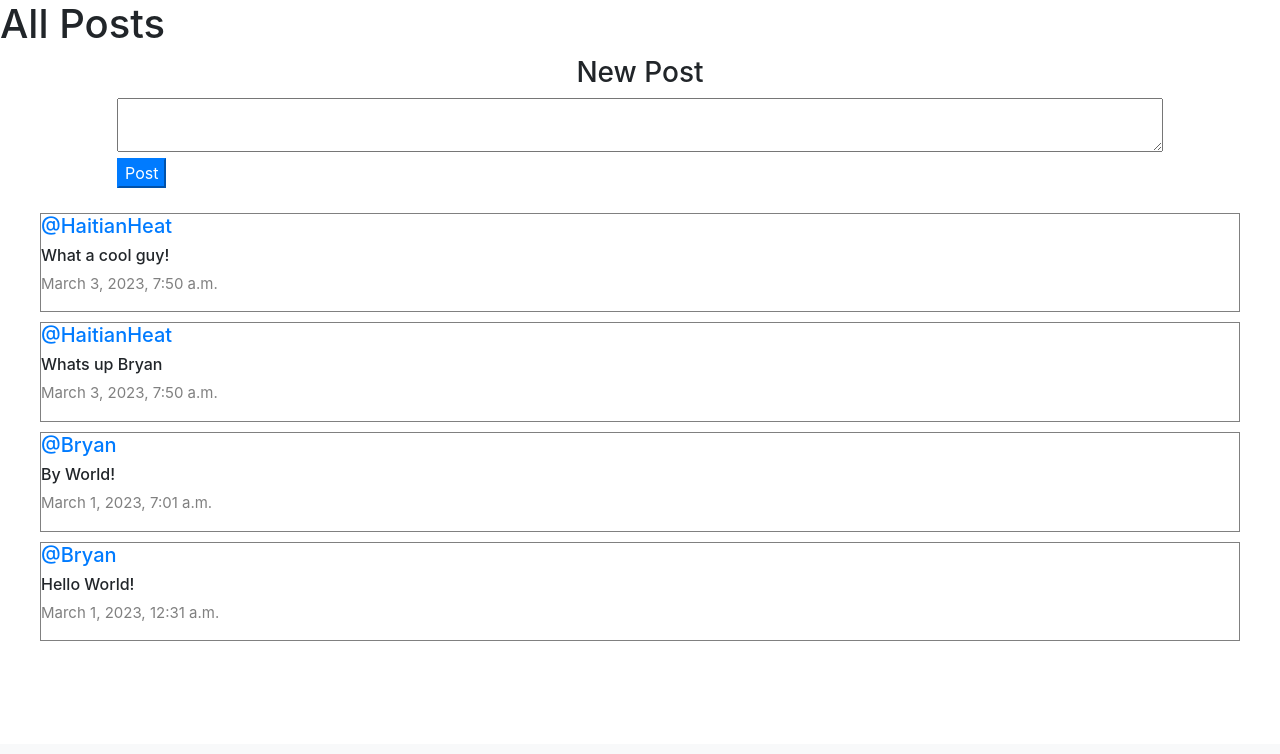
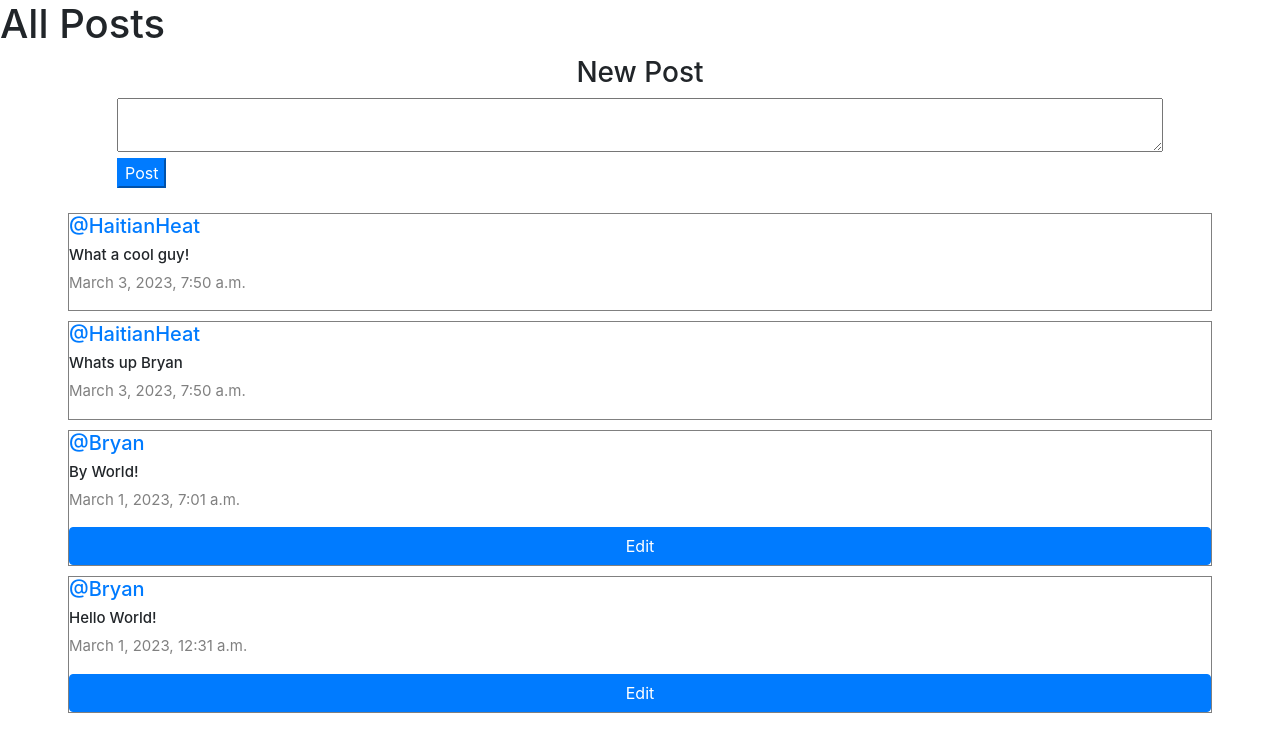
Before and after one commit to bryanarius/Network, a Django app: page / in a window 1280 px wide. Shown: the part 56-810 px from the top of the page. Before the commit the page ends 697 px from the top, so only its background shows below. Run offline with Django 3.2, Linux system fonts and the light colour scheme; a user stored in the database is signed in; data comes from the database, SQL or seed files in the repository; both versions use the stored data as it was after the commit; some libraries are stand-ins or nearby versions.

Commit message:
Implemented bootstrap modal for editing post

```diff
--- a/network/templates/network/index.html
+++ b/network/templates/network/index.html
@@ -1,6 +1,33 @@
 {% extends "network/layout.html" %}
 
 {% block body %}
+    <script>
+        function getCookie(name) {
+            const value = `; ${document.cookie}`;
+            const parts = value.split(`; ${name}=`);
+            if(parts.length == 2) return parts.pop().split(';').shift();
+        }
+
+        function submmitHandler(id) {
+            const textareaValue = document.getElementById(`textarea_${id}`).value
+            const textareaValue = document.getElementById(`textarea_${id}`).value
+            const textareaValue = document.getElementById(`textarea_${id}`).value
+
+            fetch(`/edit/${id}`, {
+                method: "POST",
+                headers: {"Content-type": "application/json","X-CSRFToken": getCookie("csrftoken")},
+                body: JSON.stringify({
+                    content: textareaValue
+                })
+            })
+            .then(response => response.json())
+            .then(result =>
+                console.log(result)
+            )
+        }
+    </script>
+
+
     <h1>All Posts</h1>
     {% if user.is_authenticated %}
     <div class="new-post">
@@ -14,12 +41,36 @@
     </div>
     {% endif %}
 
-    <div class="all-posts">
+    <div class="all-posts mx-5">
         {% for post in posts_of_the_page %}
             <div class="row post" >
                 <h5 class="username"><a href="{% url 'profile' user_id=post.user.id %}">@{{ post.user }}</a></h5>
-                <h6>{{ post.content }}</h6>
+                <h6 class="content" id="content_{{ post.id }}">{{ post.content }}</h6>
                 <p class="date">{{ post.date }}</p>
+                {% if user.is_authenticated%}
+                    {% if user == post.user%}
+                    <button type="button" class="btn btn-primary" data-bs-toggle="modal" data-bs-target="#modal_edit_post_{{ post.id }}">Edit</button>
+
+                      <!-- Modal -->
+                      <div class="modal fade" id="modal_edit_post_{{ post.id }}" tabindex="-1" aria-labelledby="exampleModalLabel" aria-hidden="true">
+                        <div class="modal-dialog">
+                          <div class="modal-content">
+                            <div class="modal-header">
+                              <h1 class="modal-title fs-5" id="exampleModalLabel">Edit Post</h1>
+                              <button type="button" class="btn-close" data-bs-dismiss="modal" aria-label="Close"></button>
+                            </div>
+                            <div class="modal-body">
+                              <textarea rows="5" id="textarea_{{ post.id }}" class="form-control" name="content"> {{ post.content}} </textarea>
+                            </div>
+                            <div class="modal-footer">
+                              <button type="button" class="btn btn-secondary" data-bs-dismiss="modal">Close</button>
+                              <button type="button" class="btn btn-primary" onclick="submmitHandler({{ post.id }})">Save changes</button>
+                            </div>
+                          </div>
+                        </div>
+                      </div>
+                    {% endif %}
+                {% endif %}
             </div>
             {% endfor %}
     </div>
--- a/network/templates/network/layout.html
+++ b/network/templates/network/layout.html
@@ -6,6 +6,7 @@
         <title>{% block title %}Social Network{% endblock %}</title>
         <link rel="stylesheet" href="https://stackpath.bootstrapcdn.com/bootstrap/4.4.1/css/bootstrap.min.css" integrity="sha384-Vkoo8x4CGsO3+Hhxv8T/Q5PaXtkKtu6ug5TOeNV6gBiFeWPGFN9MuhOf23Q9Ifjh" crossorigin="anonymous">
         <link href="{% static 'network/styles.css' %}" rel="stylesheet">
+        <script defer src="https://cdn.jsdelivr.net/npm/bootstrap@5.3.0-alpha1/dist/js/bootstrap.bundle.min.js" integrity="sha384-w76AqPfDkMBDXo30jS1Sgez6pr3x5MlQ1ZAGC+nuZB+EYdgRZgiwxhTBTkF7CXvN" crossorigin="anonymous"></script>
     </head>
     <body>
 
--- a/network/urls.py
+++ b/network/urls.py
@@ -13,4 +13,5 @@ urlpatterns = [
     path("unfollow", views.unfollow, name="unfollow"),
     path("follow", views.follow, name="follow"),
     path("following", views.following, name="following"),
+    path("edit/<int:post_id>", views.edit, name="edit"),
 ]
--- a/network/views.py
+++ b/network/views.py
@@ -4,8 +4,17 @@ from django.http import HttpResponse, HttpResponseRedirect
 from django.shortcuts import render
 from django.urls import reverse
 from django.core.paginator import Paginator
+import json
+from .models import User, Post, Follow
+from django.http import JsonResponse
 
-from .models import User, Post, Follow
+def edit(request, post_id):
+    if request.method == "POST":
+        data = json.loads(request.body)
+        edit_post = Post.objects.get(pk=post_id)
+        edit_post.content = data["content"]
+        edit_post.save()
+        return JsonResponse({"message": "Change successful", "data": data["content"]})
 
 
 def index(request):
```
Also changed, not shown: db.sqlite3.
